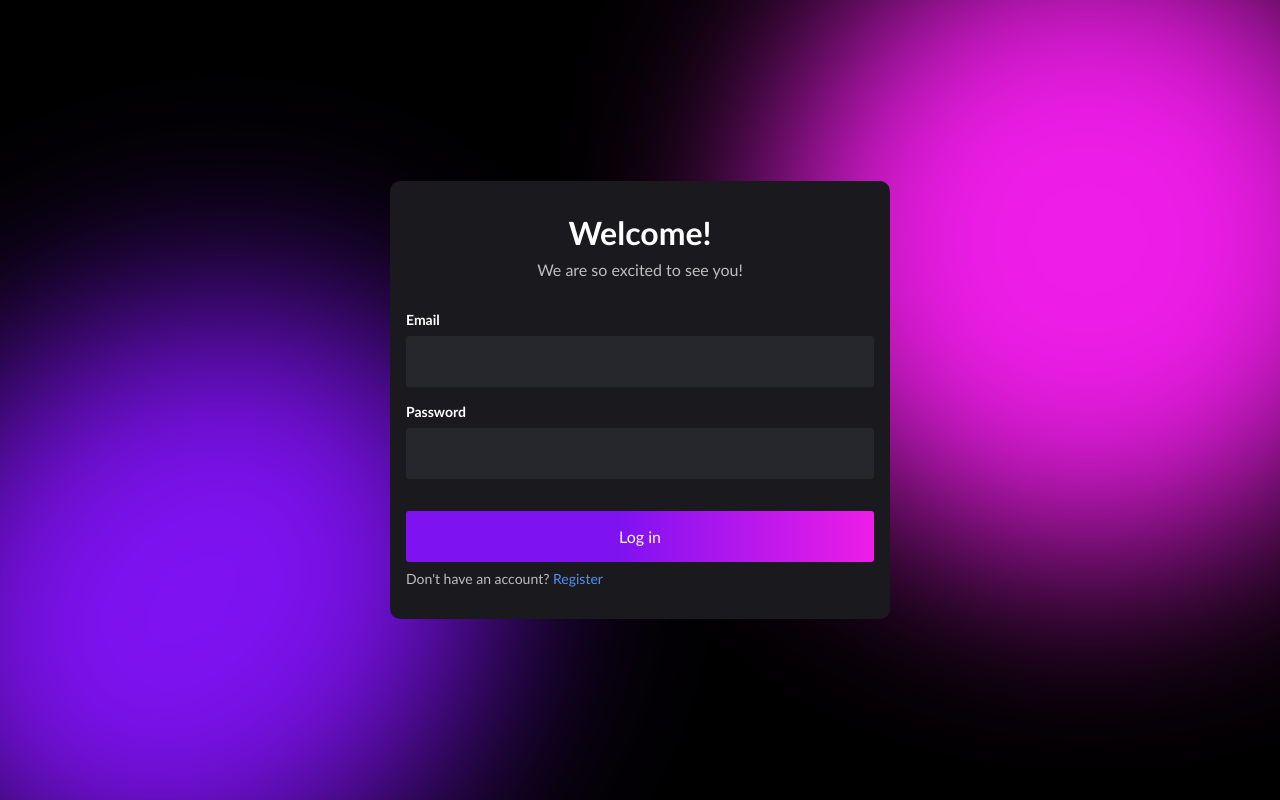
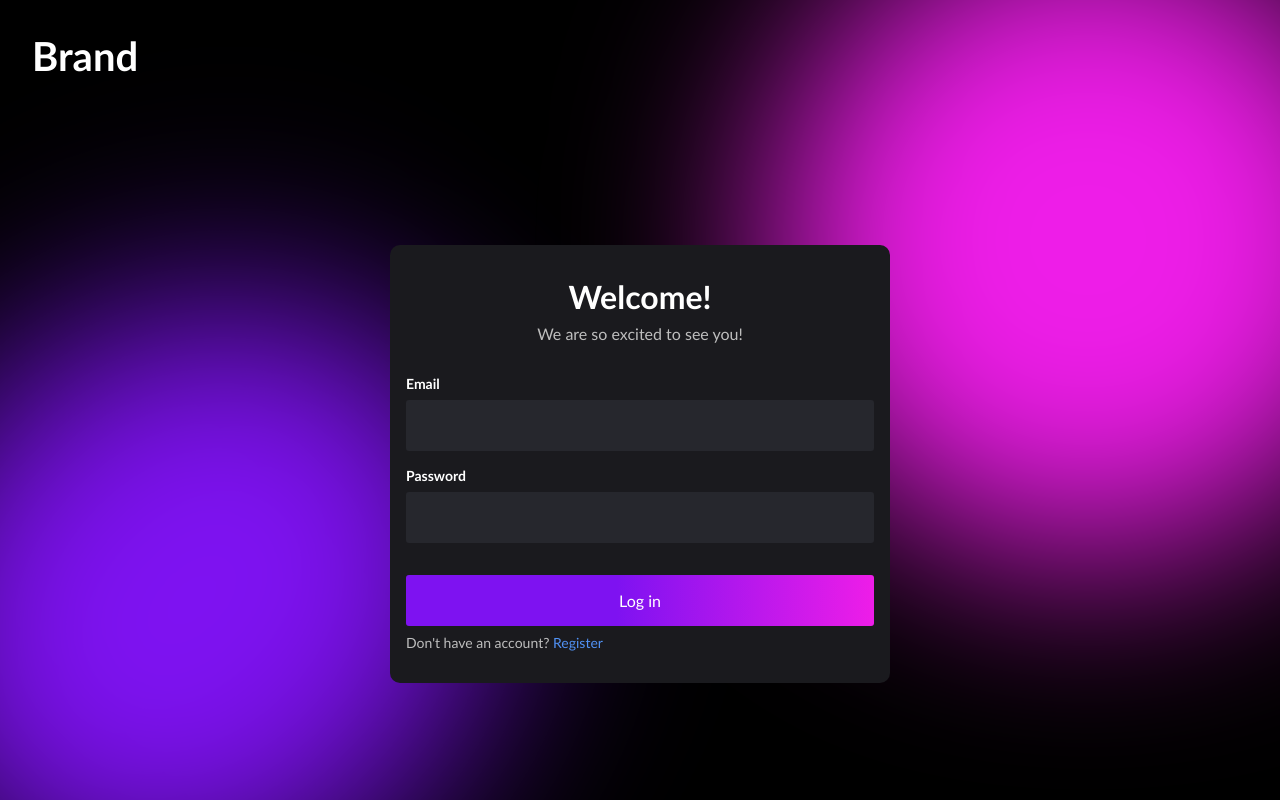
Before and after one commit to Tweekaayush/chat-app-react, a React (Create React App) app: page /login in a window 1280 px wide. Built offline with nearby package versions, Linux system fonts and the light colour scheme; no server answers.

Commit message:
realtime block added, bugs fixed, Header added, css updated

```diff
--- a/src/App.css
+++ b/src/App.css
@@ -16,7 +16,7 @@
   --text-color-2: rgb(190, 190, 190);
   --text-color-3: rgb(163, 163, 163);
   --text-color-4: rgb(81, 146, 245);
-  --text-color-5: rgb(129, 129, 129);
+  --text-color-5: rgb(151, 151, 151);
   --button-color-1: linear-gradient(90deg, rgba(126,18,241,1) 45%, rgba(238,29,232,1) 100%);
 }
 
@@ -31,7 +31,7 @@
   --text-color-2: rgb(223, 223, 223);
   --text-color-3: rgb(226, 225, 225);
   --text-color-4: rgb(81, 146, 245);
-  --text-color-5: rgb(218, 218, 218);
+  --text-color-5: rgb(151, 151, 151);
   --button-color-1: linear-gradient(90deg, rgb(241, 18, 204) 45%, rgb(238, 29, 127) 100%);
 }
 
@@ -39,8 +39,8 @@
   --bg-color-1: #F4845F;
   --bg-color-2: #F79D65;
   --bg-color-3: #F7B267;
-  --bg-color-4: #F27059;
-  --bg-color-5: #F25C54;
+  --bg-color-5: #f2d659;
+  --bg-color-4: #f15353;
   --bg-color-6: #000000;
   --text-color-1: rgb(0, 0, 0);
   --text-color-2: rgb(36, 36, 36);
@@ -51,9 +51,9 @@
 }
 
 [data-theme='midnight']{
-  --bg-color-1: #090866;
-  --bg-color-2: #010046;
-  --bg-color-3: #2130b6;
+  --bg-color-1: #1e1c6b;
+  --bg-color-2: #100f47;
+  --bg-color-3: #3441b8;
   --bg-color-4: rgb(18, 107, 241);
   --bg-color-5: rgb(29, 238, 238);
   --bg-color-6: #000000;
@@ -61,17 +61,20 @@
   --text-color-2: rgb(223, 223, 223);
   --text-color-3: rgb(226, 225, 225);
   --text-color-4: rgb(81, 146, 245);
-  --text-color-5: rgb(218, 218, 218);
-  --button-color-1: linear-gradient(90deg, rgb(18, 107, 241) 45%, rgb(29, 238, 238) 100%);
+  --text-color-5: rgb(151, 151, 151);
+  --button-color-1: linear-gradient(90deg, rgb(18, 107, 241) 45%, rgb(1, 204, 204) 100%);
 }
 
 body{
-  display: flex;
-  justify-content: center;
-  align-items: center;
   width: 100%;
   height: 100vh;
   position: relative;
+  overflow: hidden;
+}
+
+#root{
+  width: 100%;
+  height: 100%;
   overflow: hidden;
 }
 
@@ -112,6 +115,29 @@ body{
 
 input::placeholder{
   color: var(--text-color-2);
+}
+
+.body-container{
+  display: flex;
+  justify-content: center;
+  align-items: center;
+  height: 100%;
+  overflow: hidden;
+}
+
+/* ------------------- Form and Register Page ------------------- */
+
+header{
+  width: 100%;
+  height: 60px;
+  padding: 32px;
+}
+
+header > a{
+  color: var(--text-color-1);
+  font-weight: bold;
+  text-decoration: none;
+  font-size: 40px;
 }
 
 /* ------------------- Form and Register Page ------------------- */
@@ -207,6 +233,7 @@ input::placeholder{
   background-color: var(--bg-color-1);
   display: flex;
   flex-direction: column;
+  border-radius: 10px 0 0 10px;
   height: 100%;
 }
 
@@ -214,6 +241,7 @@ input::placeholder{
   flex: 2;
   background-color: var(--bg-color-2);
   height: 100%;
+  border-radius: 0 10px 10px 0;
 }
 
 .empty-chat-container{
@@ -284,6 +312,7 @@ input::placeholder{
   box-shadow: 1px 1px 5px rgb(36, 36, 36);
   border-radius: 3px;
   z-index: 1;
+  transition: opacity 0.3s ease-in-out;
 }
 
 .more-detail-options{
@@ -393,6 +422,10 @@ input::placeholder{
   margin-left: 5px;
 }
 
+.unseen{
+  background-color: var(--bg-color-4);
+}
+
 /* ------------------- Active Chat ------------------- */
 
 .active-chat-container{
@@ -446,6 +479,7 @@ input::placeholder{
 .active-chat-header-info > div > div> p{
   color: var(--text-color-5);
   font-size: 14px;
+  text-overflow: ellipsis;
 }
 
 .active-chat-header-info > div:hover + .active-chat-header-info > div > h2{
@@ -491,6 +525,7 @@ input::placeholder{
   display: flex;
   flex-direction: column;
   overflow-y: scroll;
+  border-bottom: 2px solid var(--bg-color-3);
 }
 
 .active-chat-message{
@@ -513,10 +548,10 @@ input::placeholder{
 }
 
 .active-chat-message-info > p:first-of-type{
+  background-color: var(--bg-color-3);
+  border-radius: 10px 10px 10px 0;
+  padding: 16px;
   color: var(--text-color-1);
-  background-color: var(--bg-color-3);
-  padding: 16px;
-  border-radius: 10px 10px 10px 0;
   font-size: 16px;
 }
 
@@ -770,6 +805,8 @@ input::placeholder{
   margin: 16px;
   position: relative;
   background-color: var(--bg-color-2);
+  border-radius: 10px;
+  overflow: hidden;
 }
 
 .settings-header{
@@ -839,6 +876,7 @@ input::placeholder{
   background-image: var(--button-color-1);
   color: var(--text-color-1);
   border: none;
+  border-radius: 5px;
 }
 
 /* ------------------- User Settings ------------------- */
@@ -921,6 +959,7 @@ input::placeholder{
   padding: 16px;
   cursor: pointer;
   text-transform: capitalize;
+  border-radius: 5px;
 }
 
 .app-setting-grid > .active-theme{
--- a/src/App.js
+++ b/src/App.js
@@ -1,11 +1,12 @@
 import React, { lazy, useEffect, Suspense } from 'react';
 import './App.css';
-import { BrowserRouter as Router, Routes, Route } from 'react-router-dom';
+import { BrowserRouter as Router, Routes, Route, Link } from 'react-router-dom';
 import PrivateRoute from './components/PrivateRoute';
 import { onAuthStateChanged, auth } from './config/firebase';
 import { useDispatch, useSelector } from 'react-redux';
 import { getUserDetails } from './features/userSlice';
 import Settings from './pages/Settings';
+import Header from './components/Header';
 const Login = lazy(()=>import('./pages/Login'));
 const Register = lazy(()=>import('./pages/Register'));
 const Chats = lazy(()=>import('./pages/Chats'));
@@ -40,6 +41,8 @@ const App = () => {
         <div className="body-bg-shape"></div>
         <div className="body-bg-shape"></div>
       </div>
+      <Header/>
+      <div className="body-container">
         <Suspense fallback={<>loading...</>}>
           <Routes>
             <Route exact path='/login' element={<Login/>}/>
@@ -50,6 +53,7 @@ const App = () => {
             </Route>
           </Routes>
         </Suspense>
+      </div>
     </Router>
   )
 }
--- a/src/components/ActiveChat.jsx
+++ b/src/components/ActiveChat.jsx
@@ -11,7 +11,7 @@ const ActiveChat = () => {
     const endRef = useRef(null)
 
     useEffect(() => {
-        endRef.current?.scrollIntoView({ behavior: "smooth" });
+        endRef.current?.scrollIntoView({ behavior: "smooth", block: 'nearest' });
 
     }, [messages]);
 
@@ -21,7 +21,7 @@ const ActiveChat = () => {
         <div className="active-chat-messages-container">
             {
                 messages.map((message, i)=>{
-                    return (<div key={message?.createdAt?.nanoseconds} className={`active-chat-message ${message.senderId===uid?'owner':''}`}>
+                    return (<div key={message?.createdAt?.seconds} className={`active-chat-message ${message.senderId===uid?'owner':''}`}>
                         <div className='active-chat-message-img'>
                             <img src={message.senderId === uid?profileImg:receiverProfileImg} alt="" />
                         </div>
--- a/src/components/ActiveChatHeader.jsx
+++ b/src/components/ActiveChatHeader.jsx
@@ -21,7 +21,7 @@ const ActiveChatHeader = () => {
   return (
     <div className="active-chat-header">
         <div className="active-chat-header-info">
-            <ArrowBackIcon onClick={handleBack}/>
+            <ArrowBackIcon onClick={handleBack} />
             <div>
               <img src={profileImg} alt={username} />
               <div>
@@ -35,6 +35,7 @@ const ActiveChatHeader = () => {
           <button
             onClick={handleBlock}
             disabled={isCurrentUserBlocked}
+            title='Block'
           >
             <BlockIcon />
           </button>
--- a/src/components/AppSettings.jsx
+++ b/src/components/AppSettings.jsx
@@ -2,6 +2,7 @@ import React from 'react'
 import { themes } from '../datalist'
 import {useSelector, useDispatch} from 'react-redux'
 import { changeTheme } from '../features/themeSlice'
+import PaletteIcon from '@mui/icons-material/Palette';
 
 const AppSettings = () => {
 
@@ -12,8 +13,9 @@ const AppSettings = () => {
     <div className="app-setting-container">
         <div className="setting-content-header">
             <h2>
-                App Theme
+                Theme
             </h2>
+            <PaletteIcon/>
         </div>
         <ul className="app-setting-grid">
             {
--- a/src/components/ChatListHeader.jsx
+++ b/src/components/ChatListHeader.jsx
@@ -55,6 +55,7 @@ const ChatListHeader = () => {
           className='more-details-dots'
           onClick={handleClick}
           ref={btnRef}
+          title='Options'
         >
             <div className="dot"></div>
             <div className="dot"></div>
@@ -62,7 +63,7 @@ const ChatListHeader = () => {
         </div>
         <ul
           className="more-detail-options-list"
-          style={{display: `${open?'flex':'none'}`}}
+          style={{visibility: `${open?'visible':'hidden'}`, opacity: `${open?'1':'0'}`}}
           ref={ref}
         >
           <li className="more-detail-options" onClick={()=>navigate('/settings')}>
--- /dev/null
+++ b/src/components/Header.jsx
@@ -0,0 +1,25 @@
+import React from 'react'
+import { useEffect } from 'react'
+import {Link, useLocation} from 'react-router-dom'
+import {useDispatch} from 'react-redux'
+import { clearCurrentChat } from '../features/chatsSlice'
+
+const Header = () => {
+
+    const {pathname} = useLocation()
+    const dispatch = useDispatch()
+
+    useEffect(()=>{
+        dispatch(clearCurrentChat())
+    }, [pathname])
+
+  return (
+    <header>
+        <Link to={'/'}>
+            Brand
+        </Link>
+    </header>
+  )
+}
+
+export default Header
--- a/src/features/themeSlice.js
+++ b/src/features/themeSlice.js
@@ -1,7 +1,7 @@
 import {createSlice} from '@reduxjs/toolkit'
 
 const initialState = {
-    theme: 'carbon'
+    theme: localStorage.getItem('chat-app-theme') || 'carbon'
 }
 
 const themeSlice = createSlice({
@@ -10,6 +10,7 @@ const themeSlice = createSlice({
     reducers: {
         changeTheme: (state, action)=>{
             state.theme = action.payload
+            localStorage.setItem('chat-app-theme', action.payload)
         }
     }
 })
```
Also changed, not shown: src/components/AddUser.jsx (+16 -1 lines), src/components/ChatsList.jsx (+15 -15 lines), src/features/chatsSlice.js (+19 -3 lines). Lines whose indentation alone changed are shown as unchanged.
